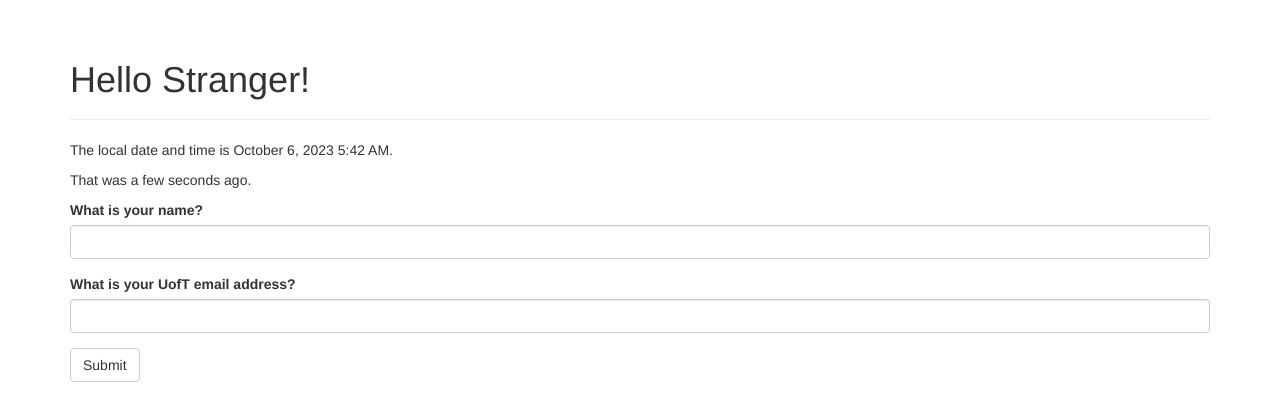
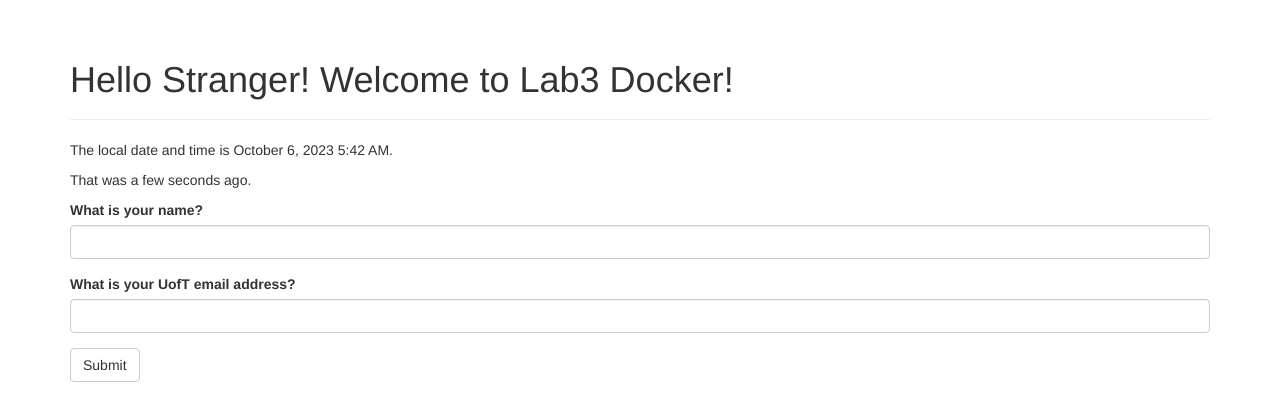
Before and after one commit to ArnauvGilotra/ECE444-F2023-Lab1, a Flask app: page / in a window 1280 px wide. Shown: the part 52-472 px from the top of the page. Run offline with Flask 3, Linux system fonts and the light colour scheme; some libraries are stand-ins or nearby versions.

Commit message:
Updated the title for Lab3

```diff
--- a/templates/index.html
+++ b/templates/index.html
@@ -1,6 +1,6 @@
 {% extends "base.html" %} {% import "bootstrap/wtf.html" as wtf %} {% block page_content %}
 <div class="page-header">
-  <h1>Hello {% if name %}{{ name }}{% else %}Stranger{% endif %}!</h1>
+  <h1>Hello {% if name %}{{ name }}{% else %}Stranger{% endif %}! Welcome to Lab3 Docker!</h1>
   {% if email %}
   <h1>
     {% if 'utoronto' in email %}
```
